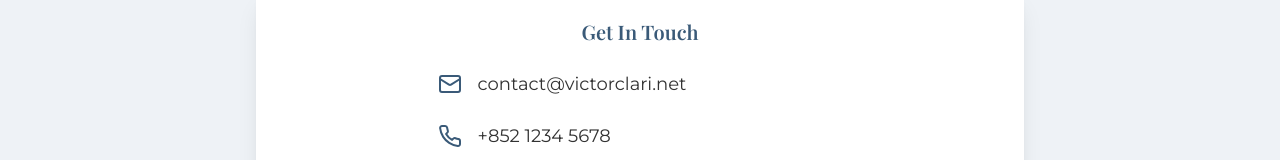
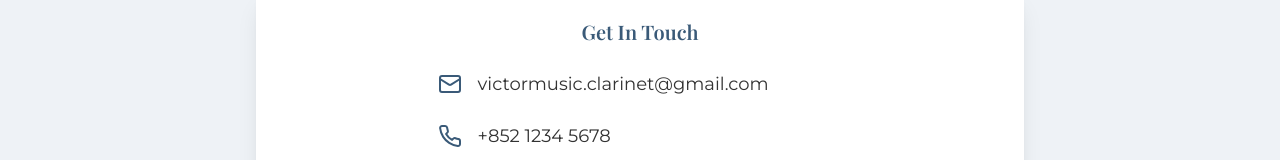
Before and after one commit to rachelyht/victorclari.net, a React (Vite) app: page / in a window 1280 px wide. Shown: the part 4344-4504 px from the top of the page. Built offline with nearby package versions, Linux system fonts and the light colour scheme.

Commit message:
Update contact email to victormusic.clarinet@gmail.com
Co-Authored-By: yeungheitung0306@gmail.com <yeungheitung0306@gmail.com>

```diff
--- a/src/components/sections/Contact.tsx
+++ b/src/components/sections/Contact.tsx
@@ -14,7 +14,7 @@ const Contact = () => {
               <div className="space-y-6">
                 <div className="flex items-center">
                   <Mail className="w-6 h-6 text-[#3a5a78] mr-4" />
-                  <span className="text-lg">contact@victorclari.net</span>
+                  <span className="text-lg">victormusic.clarinet@gmail.com</span>
                 </div>
 
                 <div className="flex items-center">
```
